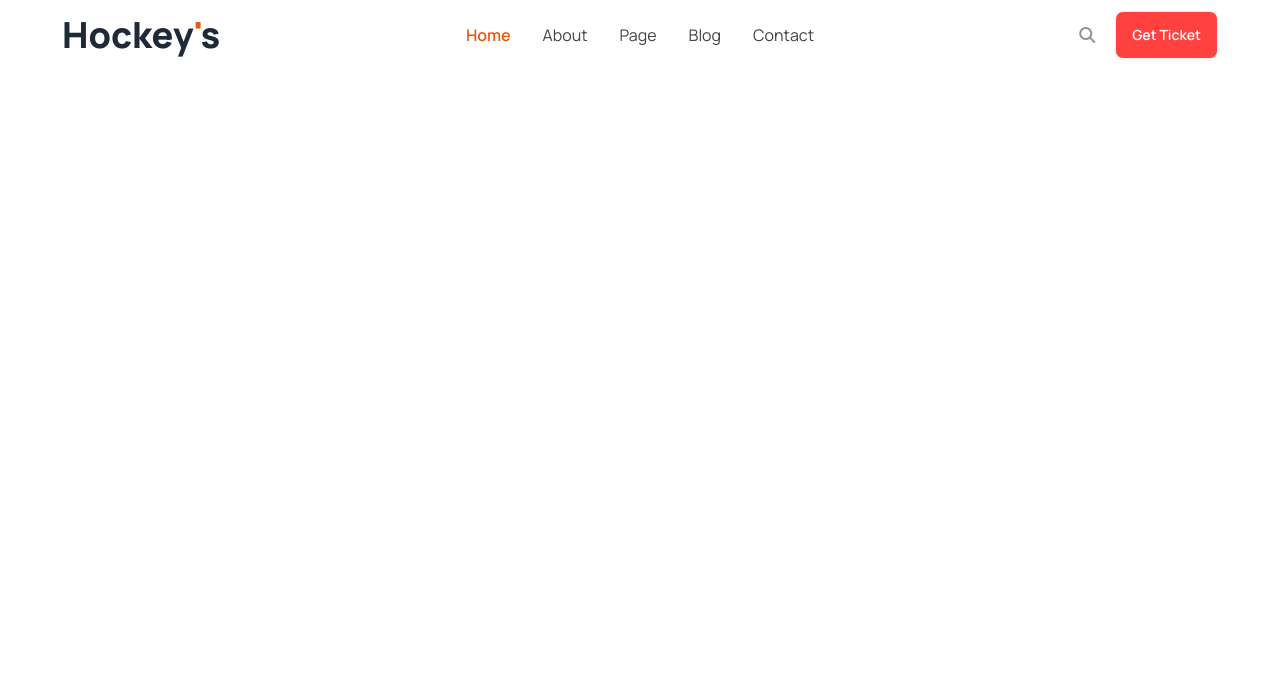
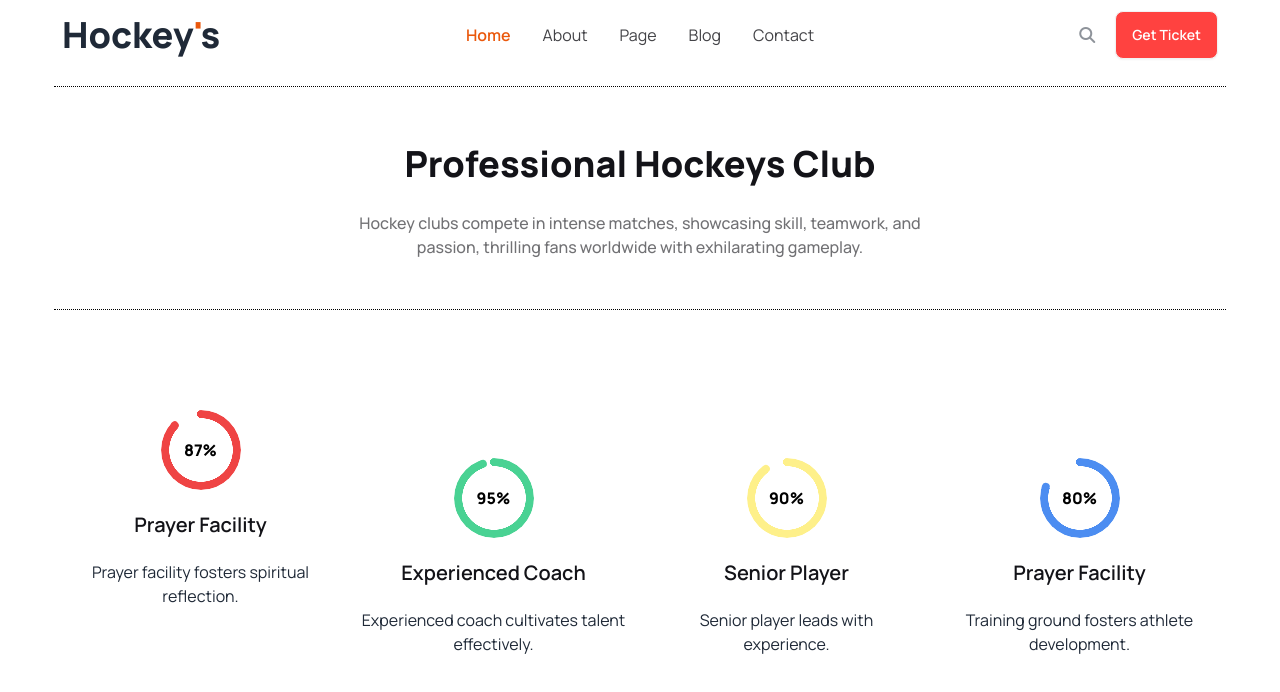
Before and after one commit to Sakib3602/Sports-Web, a plain HTML site: page index.html in a window 1280 px wide. Drawn offline with nearby package versions, Linux system fonts and the light colour scheme.

Commit message:
added Professional Hockeys Club section

```diff
--- a/index.html
+++ b/index.html
@@ -32,13 +32,13 @@
     <link rel="stylesheet" href="style.css" />
   </head>
   <body>
-    <header class="w-[98%] lg:w-[1172px] mx-auto">
+    <header class="w-[95%] lg:w-[1172px] mx-auto">
         <!-- navbar -->
         <div class="navbar bg-base-100">
             <div class="navbar-start">
               <div class="dropdown">
                 <div tabindex="0" role="button" class="btn btn-ghost lg:hidden">
-                  <svg xmlns="http://www.w3.org/2000/svg" class="h-5 w-5" fill="none" viewBox="0 0 24 24" stroke="currentColor"><path stroke-linecap="round" stroke-linejoin="round" stroke-width="2" d="M4 6h16M4 12h8m-8 6h16" /></svg>
+                  <svg xmlns="http://www.w3.org/2000/svg" class="h-5 w-5" fill="none" viewBox="0 0 24 24" stroke="currentColor"><path stroke-linecap="round" stroke-linejoin="round" stroke-width="4" d="M4 6h16M4 12h8m-8 6h16" /></svg>
                 </div>
                 <ul tabindex="0" class="menu menu-sm dropdown-content mt-3 z-[1] p-2 shadow bg-base-100 rounded-box w-52">
                     <li><a class="text-[16px] font-[600] text-orange-600 ">Home</a></li>
@@ -67,6 +67,44 @@
             </div>
           </div>
         <!--nav end ======================================================== -->
+
+
+
+
+        <!-- Professional Hockeys Club -->
+        <div class="border-t border-dotted border-black w-full my-4"></div>
+        <div class="w-100% lg:w-[607px] text-center mx-auto mt-5 lg:mt-[50px] lg:mb-[50px] space-y-5">
+            <h1 class="text-[28px]  lg:text-[36px] font-[800] text-[#131318] ">Professional Hockeys Club</h1>
+            <p class="text-[16px] font-[500] text-[#13131899]">Hockey clubs compete in intense matches, showcasing skill, teamwork, and passion, thrilling fans worldwide with exhilarating gameplay.</p>
+        </div>
+        <div class="border-t border-dotted border-black w-full my-4"></div>
+
+        <div class="grid grid-col-1 lg:grid-cols-4 mt-[100px] space-y-12">
+
+            <div class="text-center space-y-5">
+                <div class="radial-progress text-red-500 font-[800]" style="--value:87;" role="progressbar"><span class="text-black">87%</span></div>
+                <h4 class="text-[20px] font-[600] text-[#131318]">Prayer Facility</h4>
+                <h6 class="text-[16px] font-[400] ">Prayer facility fosters spiritual reflection.</h6>
+            </div>
+            <div class="text-center space-y-5">
+                <div class="radial-progress text-[#49D293] font-[800]" style="--value:95;" role="progressbar"><span class="text-black">95%</span></div>
+                <h4 class="text-[20px] font-[600] text-[#131318]">Experienced Coach</h4>
+                <h6 class="text-[16px] font-[400] ">Experienced coach cultivates talent effectively.</h6>
+            </div>
+            <div class="text-center space-y-5">
+                <div class="radial-progress text-yellow-200 font-[800]" style="--value:90;" role="progressbar"><span class="text-black">90%</span></div>
+                <h4 class="text-[20px] font-[600] text-[#131318]">Senior Player</h4>
+                <h6 class="text-[16px] font-[400] ">Senior player leads with <br> experience.</h6>
+            </div>
+            <div class="text-center space-y-5">
+                <div class="radial-progress text-[#4C8DF1] font-[800]" style="--value:80;" role="progressbar"><span class="text-black">80%</span></div>
+                <h4 class="text-[20px] font-[600] text-[#131318]">Prayer Facility</h4>
+                <h6 class="text-[16px] font-[400] ">Training ground fosters athlete development.</h6>
+            </div>
+
+        </div>
+
+        <!--Professional Hockeys Club End =========================== -->
     </header>
     <main></main>
     <footer></footer>
```
